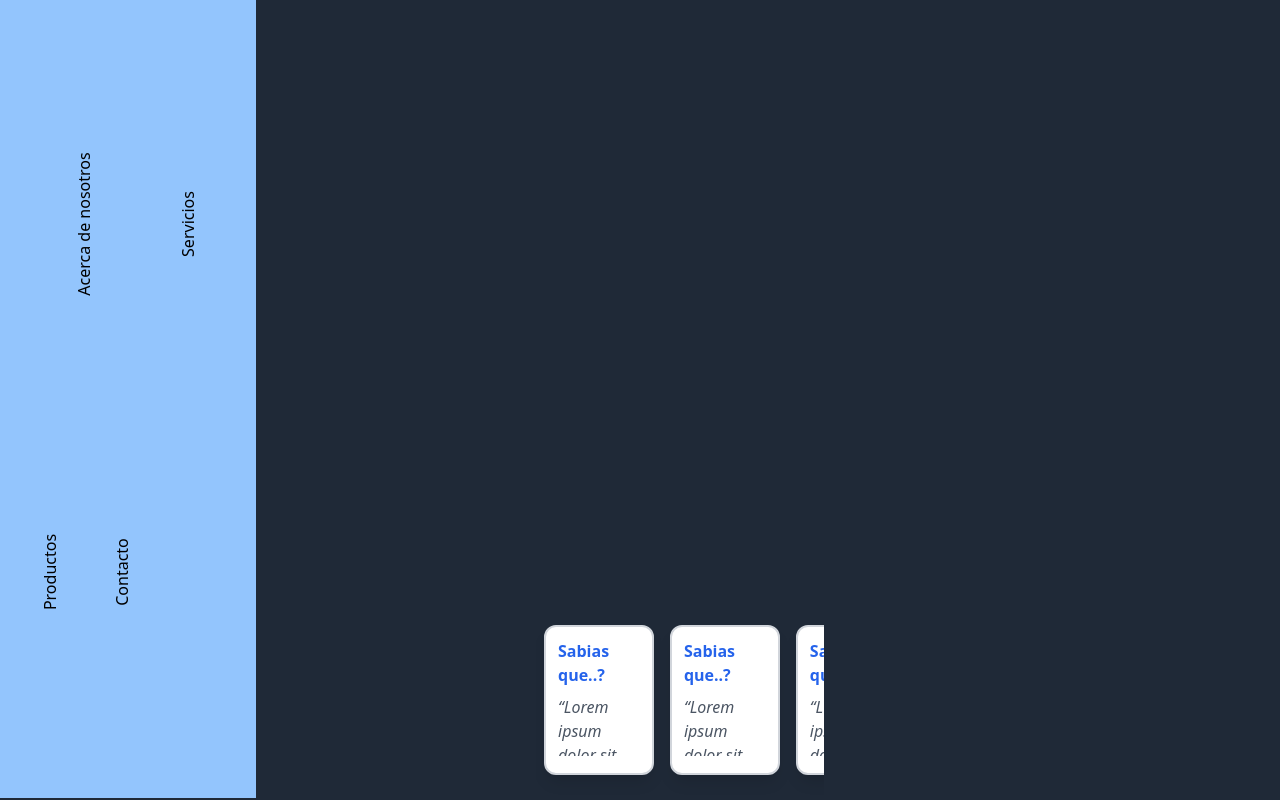
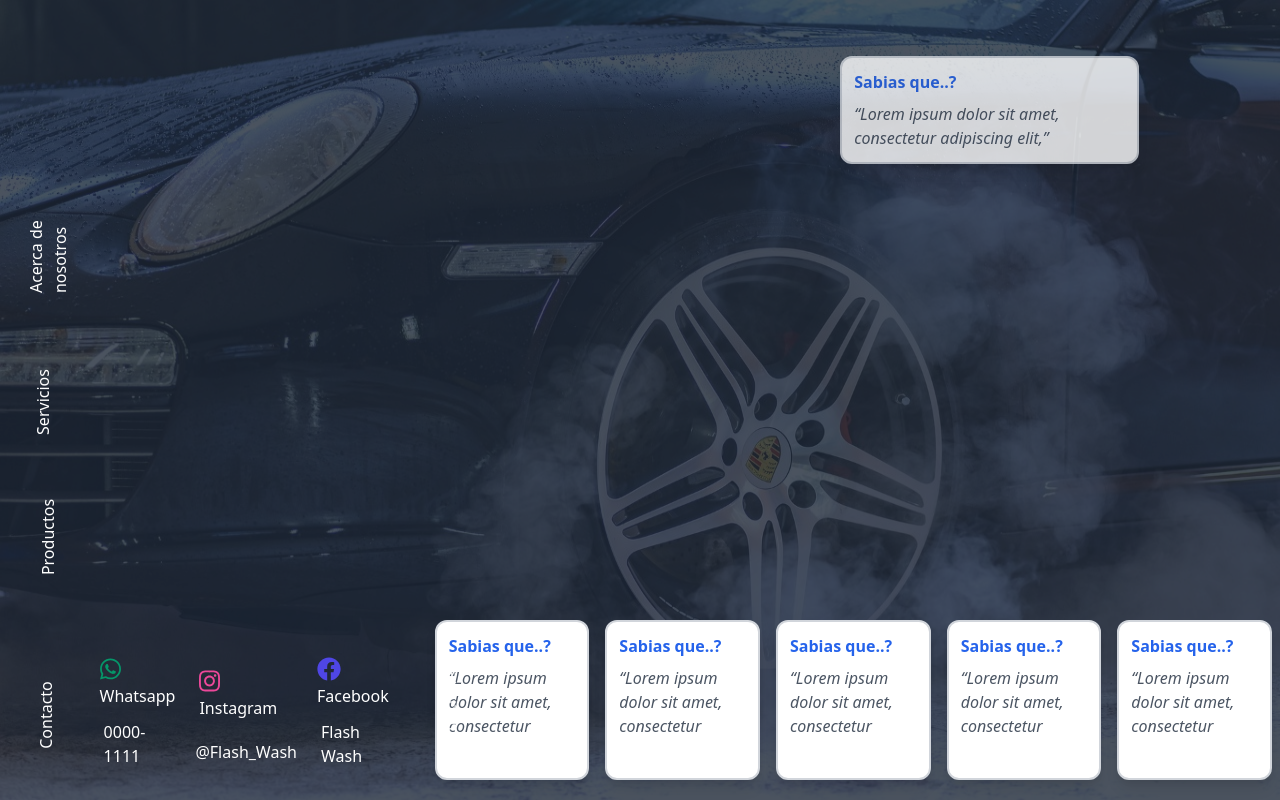
Before and after one commit to javierbeltran425/flashwash_frontend, a React (Create React App) app in the folder flashwashfrontend/: page / in a window 1280 px wide. Built offline with nearby package versions, Linux system fonts and the light colour scheme.

Commit message:
Vista de escritorio

```diff
--- a/flashwashfrontend/package.json
+++ b/flashwashfrontend/package.json
@@ -18,6 +18,7 @@
     "react-query": "^3.16.0",
     "react-router-dom": "^5.2.0",
     "react-scripts": "4.0.3",
+    "styled-components": "^5.3.0",
     "web-vitals": "^1.1.2"
   },
   "scripts": {
--- a/flashwashfrontend/src/Components/FactCard.js
+++ b/flashwashfrontend/src/Components/FactCard.js
@@ -1,7 +1,7 @@
 const FactCard = () => {
     return (
       <>
-          <div className="w-1/2 h-3/4 m-2 bg-white border-2 rounded-xl border-gray-300 p-3 shadow-lg">
+          <div className="w-1/2 h-3/4 m-2 bg-white border-2 rounded-xl border-gray-300 p-3 shadow-lg lg:w-2/3 lg:h-4/5">
             <div id="header" class="flex items-center mb-2">
               <h4 className="font-bold text-blue-600">Sabias que..?</h4>
             </div>
--- a/flashwashfrontend/src/Components/Footer.js
+++ b/flashwashfrontend/src/Components/Footer.js
@@ -1,14 +1,39 @@
 import FactCard from './FactCard'
+import { FontAwesomeIcon as Icon } from '@fortawesome/react-fontawesome'
+import { faWhatsapp } from '@fortawesome/free-brands-svg-icons'
+import { faInstagram } from '@fortawesome/free-brands-svg-icons'
+import { faFacebook } from '@fortawesome/free-brands-svg-icons'
+
+
 const Footer = () => {
     return(
         <>
-            <div className="absolute ml-20 flex items-center h-1/4 w-72 bottom-0 overflow-x-auto">
+
+            <div className="hidden lg:flex lg:absolute lg:w-1/4 bottom-0 left-0 mb-5  flex-row items-center">
+            <p className="transform -rotate-90 lg:text-white lg:p-3 xs:hidden">Contacto</p>
+            <div className="flex flex-wrap flew-col p-1">
+            <p className=" lg:text-white left-0 p-1 "><Icon icon={faWhatsapp} className="text-green-600 text-2xl"></Icon>Whatsapp</p>
+            <p className=" lg:text-white left-0 p-2 bottom-0">0000-1111</p>
+            </div>
+            <div className="flex flex-wrap flew-col p-1">
+            <p className=" lg:text-white left-0 p-3"><Icon icon={faInstagram} className="text-pink-500 text-2xl "></Icon>Instagram</p>
+            <p className=" lg:text-white left-0 p-2 bottom-0 ">@Flash_Wash</p>
+            </div>
+            <div className="flex flex-wrap flew-col p-1">
+            <p className=" lg:text-white left-0 p-1 "><Icon icon={faFacebook} className="text-indigo-600 text-2xl "></Icon>Facebook</p>
+            <p className=" lg:text-white left-0 p-2 bottom-0">Flash Wash</p>
+            </div>
+            <p className="hidden lg:flex transform -rotate-90 lg:text-white lg:p-1 mb-1 z-10"> Promociones</p>
+            </div>
+
+            <div className="absolute ml-20 lg:bottom-0 right-0 lg:w-2/3 lg:h-30 flex items-center h-1/4 w-72 bottom-0 overflow-x-auto" >
                 <FactCard />
                 <FactCard />
                 <FactCard />
                 <FactCard />
                 <FactCard />
             </div>
+
         </>
     )
 }
--- a/flashwashfrontend/src/Components/GenCard.js
+++ b/flashwashfrontend/src/Components/GenCard.js
@@ -3,7 +3,7 @@ import img from '../Resources/CarWash1.jpeg'
 const GenCard = () => {
     return(
         <>
-            <div className="flex flex-col flex-nowrap w-1/2 h-full ml-16 bg-white shadow-lg opacity-75 items-center rounded-t-full rounded-b-full">
+            <div className="flex flex-col flex-nowrap w-1/2 h-full ml-16 bg-white shadow-lg opacity-75  items-center rounded-t-full rounded-b-full">
                 <img src={img} className="h-24 w-auto m-5 rounded-full shadow-lg"/>
                 <h1 className="text-3xl text-purple-900">PACK #1</h1>
                 <div className="w-full h-1/3">
--- a/flashwashfrontend/src/Components/SideBar.js
+++ b/flashwashfrontend/src/Components/SideBar.js
@@ -1,12 +1,12 @@
 const SideBar = () => {
     return (
       <>
-        <nav className="absolute left-0 w-1/5 h-screen  flex justify-center px-2 py-3 bg-blue-300 mb-1 z-10">
+        <nav className="absolute lg:w-24 lg:bg-opacity-0 lg:h-4/6 lg:mb-5 left-0 w-1/5 h-screen  flex justify-center px-2 py-3 bg-blue-300 mb-1 z-10">
             <ul className="flex flex-wrap items-center my-10 mx-1">
-              <li className="transform -rotate-90"><a href="#Pablo">Acerca de nosotros</a></li>
-              <li className="transform -rotate-90"><a href="#Pablo">Servicios</a></li>
-              <li className="transform -rotate-90"><a href="#Pablo">Productos</a></li>
-              <li className="transform -rotate-90"><a href="#Pablo">Contacto</a></li>
+              <li className="transform -rotate-90 lg:text-white"><a href="#Pablo">Acerca de nosotros</a></li>
+              <li className="transform -rotate-90 lg:text-white"><a href="#Pablo">Servicios</a></li>
+              <li className="transform -rotate-90 lg:text-white"><a href="#Pablo">Productos</a></li>
+              <li className="transform -rotate-90 lg:text-white lg:hidden"><a href="#Pablo">Contacto</a></li>
             </ul>
         </nav>
       </>
--- a/flashwashfrontend/src/Pages/Home.js
+++ b/flashwashfrontend/src/Pages/Home.js
@@ -1,14 +1,23 @@
+
 import GenCard from '../Components/GenCard'
 import Footer from '../Components/Footer'
 import SideBar from '../Components/SideBar'
+
+import banner from '../Resources/CarWash4.jpeg'
+import FactCard from '../Components/FactCard'
+
 
 const Home = () => {
     return(
         <>
             <div className="flex w-full h-screen overflow-hidden justify-center items-center bg-gray-800">
+                <img src={banner} className="hidden lg:flex lg:w-full lg:h-screen opacity-20"></img>
                 <SideBar/>
-                <div className="flex justify-center w-auto h-1/2 md:hidden mb-20">
+                <div className="flex justify-center w-auto h-1/2 mb-20 md:hidden lg:hidden">
                     <GenCard />
+                </div>
+                <div className="hidden absolute lg:flex lg:right-0 lg:top-12 lg:opacity-80">
+                    <FactCard />
                 </div>
                 <Footer/>
             </div>
```
Also changed, not shown: 1 other file (tests, documents, lock files or other folders).
